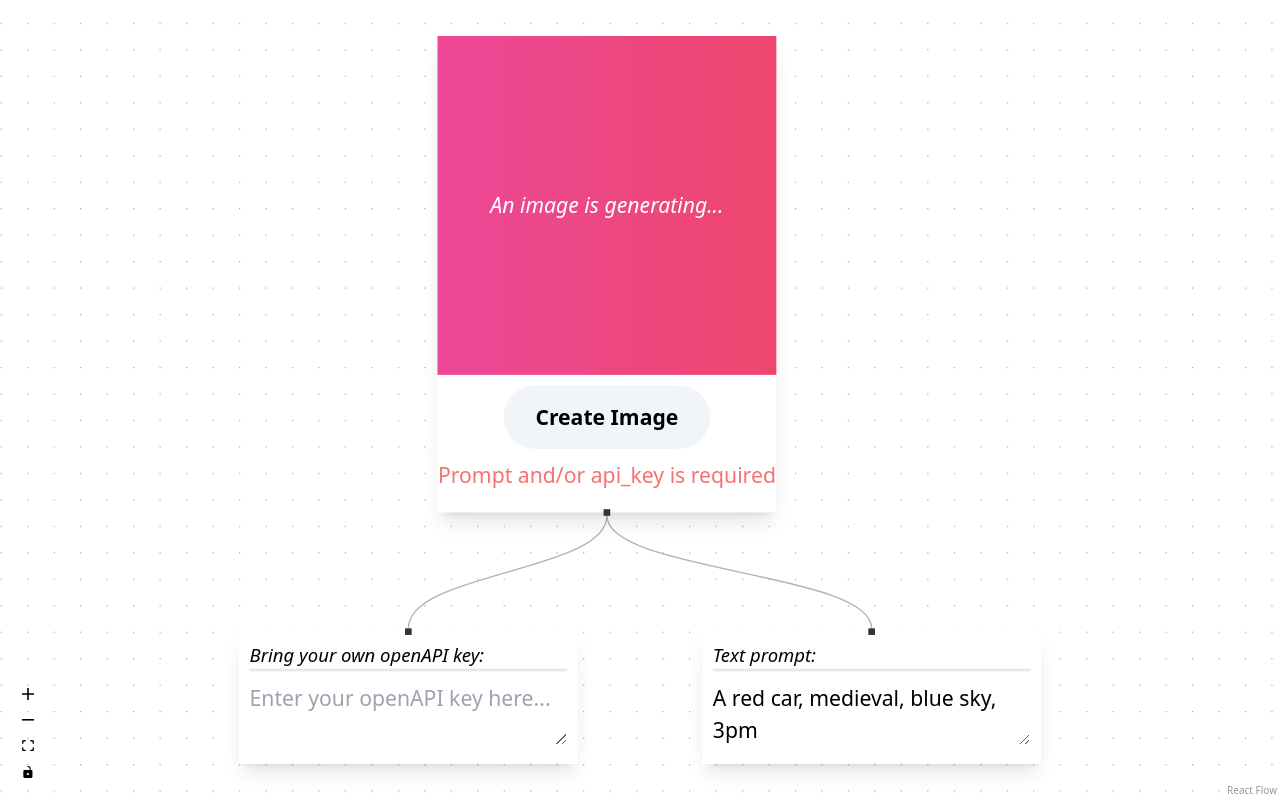
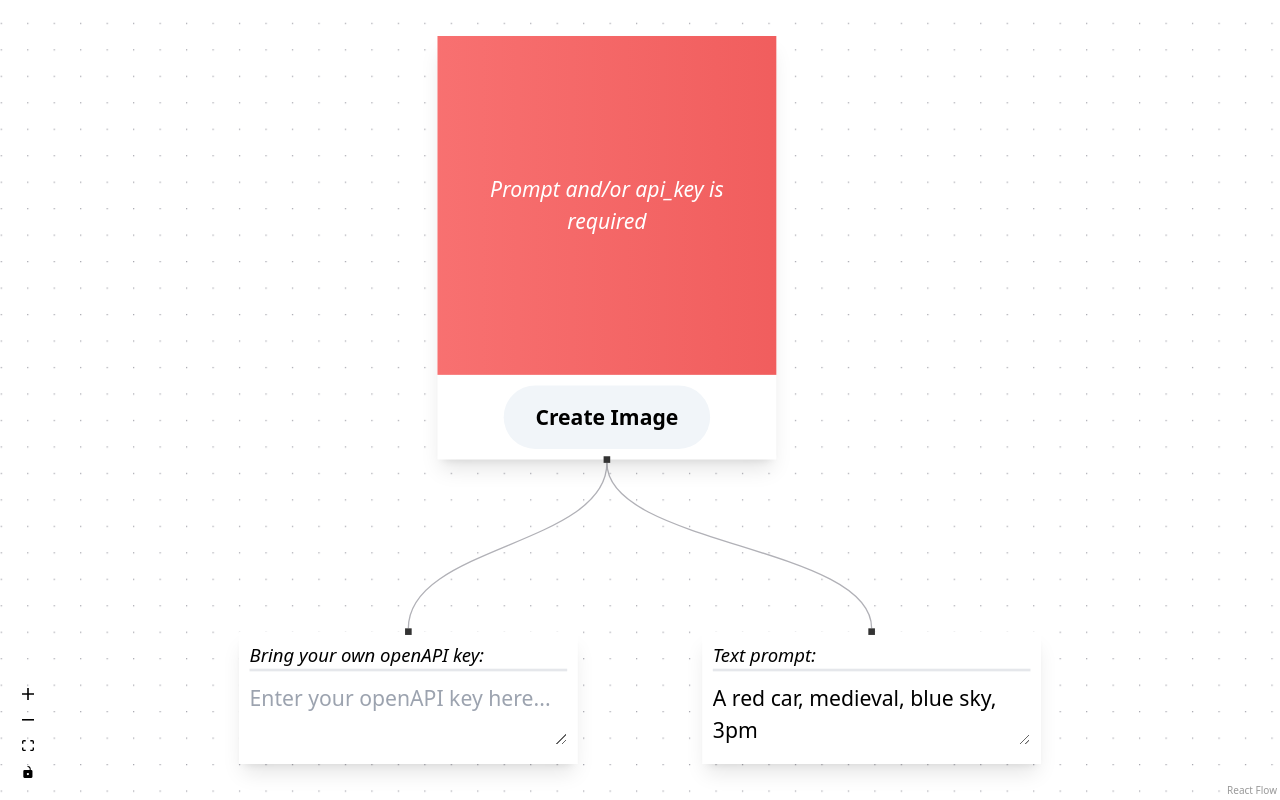
Before and after one commit to Patrickroelofs/blueprint, a Next.js app: page / in a window 1280 px wide. Both pictures are taken after a click on the button "Create Image". Built offline with nearby package versions, Linux system fonts and the light colour scheme; no server answers.

Commit message:
add sustand persist to api-key (#20)

```diff
--- a/src/components/nodes/openapi.tsx
+++ b/src/components/nodes/openapi.tsx
@@ -1,27 +1,14 @@
 "use client";
 
-import useDataStore from "@/lib/stores/dataStore";
+import { useApiDataStore } from "@/lib/stores/dataStore";
 import { Handle, Position } from "@xyflow/react";
-import { useEffect, useState } from "react";
 
 export const OpenAPINode = ({ data, isConnectable }: any) => {
-  const prompt = useDataStore((state) => state.api_key);
-
-  useEffect(() => {
-    const storedValue = localStorage.getItem("API_KEY");
-    if (storedValue) {
-      useDataStore.setState({ api_key: storedValue });
-    }
-  }, []);
-
-  const saveToLocalStorage = (value: string) => {
-    localStorage.setItem("API_KEY", value);
-  };
+  const apiValue = useApiDataStore((state) => state.api_key);
 
   const handleChange = (event: React.ChangeEvent<HTMLTextAreaElement>) => {
     const newValue = event.target.value;
-    useDataStore.setState({ api_key: newValue });
-    saveToLocalStorage(newValue);
+    useApiDataStore.setState({ api_key: newValue });
   };
 
   return (
@@ -36,7 +23,7 @@ export const OpenAPINode = ({ data, isConnectable }: any) => {
         isConnectable={isConnectable}
       />
       <textarea
-        value={prompt}
+        value={apiValue}
         onChange={handleChange}
         className="w-full mt-2"
         placeholder="Enter your openAPI key here..."
--- a/src/components/nodes/output.tsx
+++ b/src/components/nodes/output.tsx
@@ -1,6 +1,6 @@
 "use client";
 
-import useDataStore from "@/lib/stores/dataStore";
+import { useApiDataStore, useDataStore } from "@/lib/stores/dataStore";
 import { Handle, Position } from "@xyflow/react";
 import Image from "next/image";
 import { useState } from "react";
@@ -9,12 +9,13 @@ export const OutputNode = ({ data, isConnectable }: any) => {
   const [loading, setLoading] = useState(false);
   const [error, setError] = useState(null);
   const prompt = useDataStore((state) => state.prompt);
-  const api_key = useDataStore((state) => state.api_key);
+  const api_key = useApiDataStore((state) => state.api_key);
   const image = useDataStore((state) => state.image);
   const setImage = useDataStore((state) => state.setImage);
 
   const callImage = async (prompt: string) => {
     setLoading(true);
+    setError(null);
     const response = await fetch("/api/generate-image", {
       method: "POST",
       headers: {
@@ -39,7 +40,7 @@ export const OutputNode = ({ data, isConnectable }: any) => {
     <div className="w-full h-full bg-white shadow-lg">
       <div>
         <div className="flex flex-col">
-          {image && !loading && (
+          {image && !loading && !error && (
             <Image alt="" src={image} width={256} height={256} />
           )}
           {!image && !loading && (
@@ -49,11 +50,16 @@ export const OutputNode = ({ data, isConnectable }: any) => {
               </span>
             </div>
           )}
-          {loading && (
+          {loading && !error && (
             <div className="w-64 h-64 bg-gradient-to-r from-pink-500 via-red-500 to-yellow-500 background-animate flex justify-center items-center p-4">
               <span className="text-white italic">
                 An image is generating...
               </span>
+            </div>
+          )}
+          {error && (
+            <div className="w-64 h-64 bg-gradient-to-r from-red-400  to-red-600 background-animate flex justify-center items-center p-4">
+              <span className="text-white italic text-center">{error}</span>
             </div>
           )}
           <div className="m-2 flex justify-center items-center">
@@ -64,7 +70,6 @@ export const OutputNode = ({ data, isConnectable }: any) => {
               Create Image
             </button>
           </div>
-          {error && <p className="text-center text-red-400 pb-4">{error}</p>}
         </div>
       </div>
       <Handle
--- a/src/components/nodes/textInput.tsx
+++ b/src/components/nodes/textInput.tsx
@@ -1,6 +1,6 @@
 "use client";
 
-import useDataStore from "@/lib/stores/dataStore";
+import { useDataStore } from "@/lib/stores/dataStore";
 import { Handle, Position } from "@xyflow/react";
 
 export const TextInputNode = ({ data, isConnectable }: any) => {
--- a/src/lib/stores/dataStore.ts
+++ b/src/lib/stores/dataStore.ts
@@ -1,21 +1,35 @@
 import { create } from "zustand";
+import { persist, createJSONStorage } from "zustand/middleware";
 
 interface DataStore {
   prompt: string;
   setPrompt: (prompt: string) => void;
   image: string;
   setImage: (image: string) => void;
+}
+
+const useDataStore = create<DataStore>((set) => ({
+  prompt: "A red car, medieval, blue sky, 3pm",
+  image: "",
+  setPrompt: (prompt: string) => set({ prompt }),
+  setImage: (image: string) => set({ image }),
+}));
+
+interface ApiDataStore {
   api_key: string;
   setApiKey: (api_key: string) => void;
 }
 
-const useDataStore = create<DataStore>((set) => ({
-  api_key: "",
-  prompt: "A red car, medieval, blue sky, 3pm",
-  image: "",
-  setPrompt: (prompt: string) => set({ prompt }),
-  setImage: (image: string) => set({ image }),
-  setApiKey: (api_key: string) => set({ api_key }),
-}));
+const useApiDataStore = create(
+  persist<ApiDataStore>(
+    (set, get) => ({
+      api_key: "",
+      setApiKey: (api_key: string) => set({ api_key }),
+    }),
+    {
+      name: "apiDataStore",
+    }
+  )
+);
 
-export default useDataStore;
+export { useDataStore, useApiDataStore };
```
